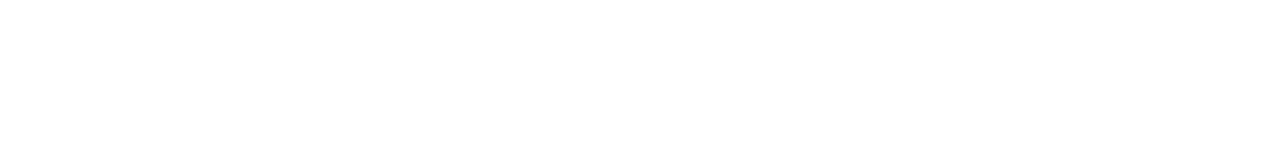
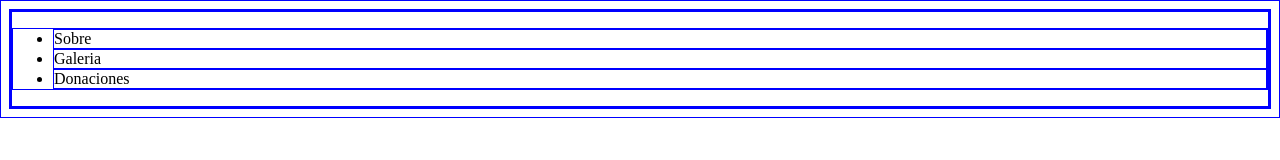
Before and after one commit to kl3gge/iglesia, a plain HTML site: page index.html in a window 1280 px wide. Drawn offline with Linux system fonts and the light colour scheme.

Commit message:
added more content

```diff
--- a/index.html
+++ b/index.html
@@ -7,7 +7,13 @@
     </head>
     <body>
         <header>
-            <nav></nav>
+            <nav>
+                <ul>
+                    <li>Sobre</li>
+                    <li>Galeria</li>
+                    <li>Donaciones</li>
+                </ul>
+            </nav>
         </header>
     </body>
 </html>
--- a/stylesheet.css
+++ b/stylesheet.css
@@ -0,0 +1,3 @@
+* {
+    border: 1px solid blue;
+}
```
